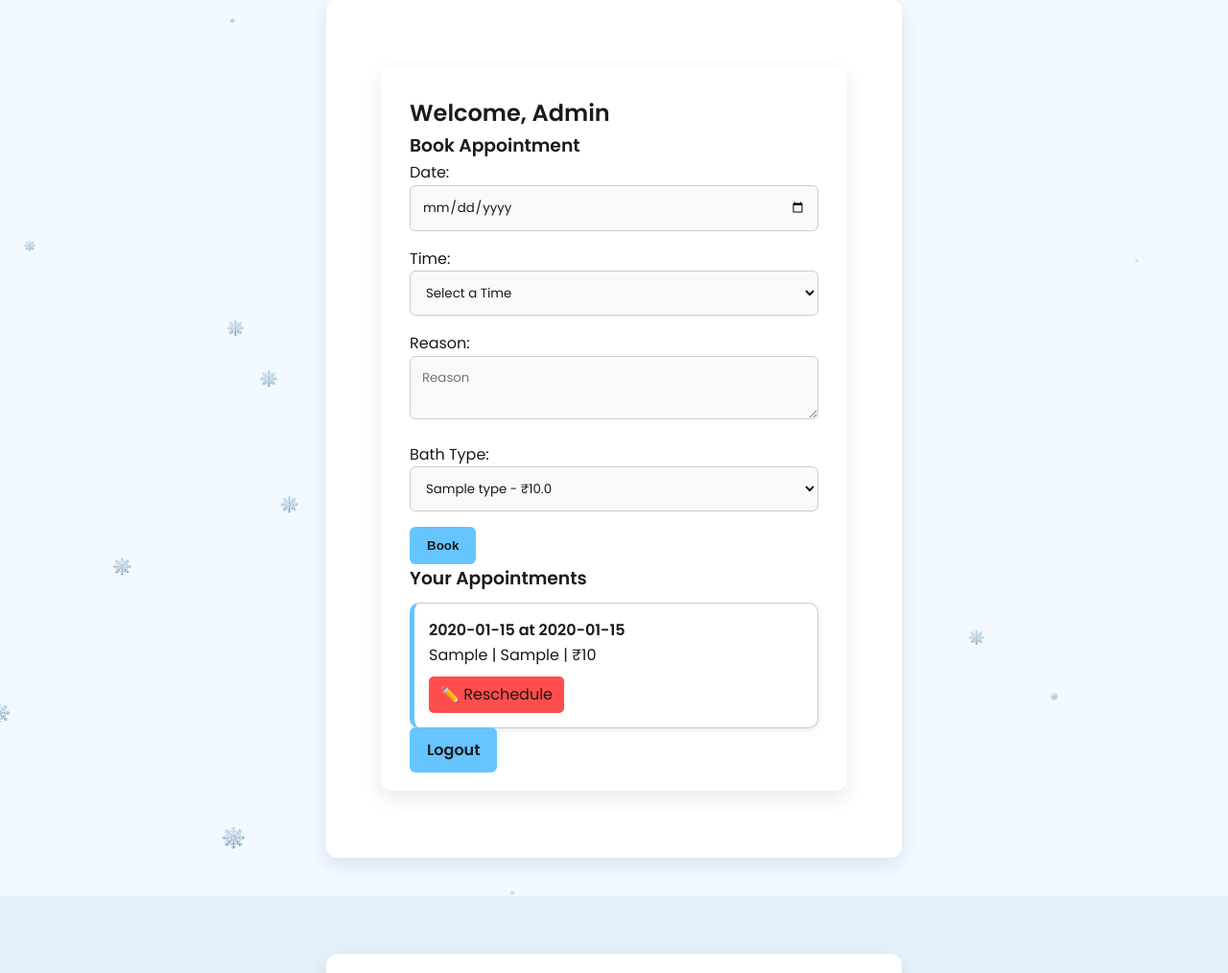
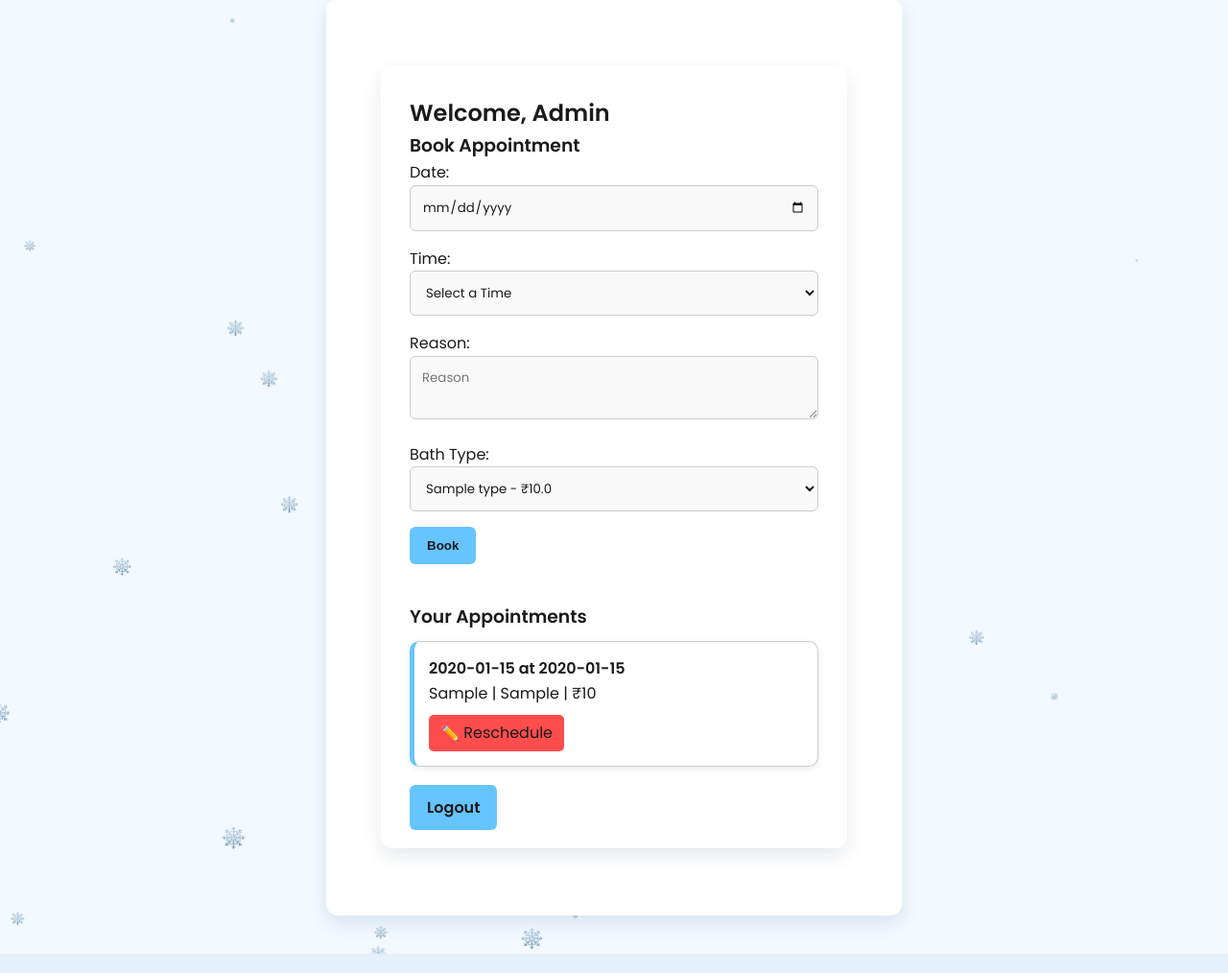
Before and after one commit to manish-1994/freezehouse-flask, a Flask app: page /dashboard in a window 1280 px wide. Shown: the part 124-1138 px from the top of the page at 96% size. Run offline with Flask 3, Linux system fonts and the light colour scheme; a user stored in the database is signed in; tables that the repository leaves empty hold one stand-in row (values such as "Sample post"); parts of the project's set-up code (start-up, migrations or seed data) failed here and were passed over.

Commit message:
few minor changes

```diff
--- a/templates/dashboard.html
+++ b/templates/dashboard.html
@@ -35,7 +35,7 @@
     <button type="submit" class="btn">Book</button>
   </form>
 
-  <h3>Your Appointments</h3>
+  <h3 style="margin-top: 40px;">Your Appointments</h3>
   <ul class="card-list">
     {% for appointment in appointments %}
       <li class="card">
@@ -44,11 +44,13 @@
         <a href="{{ url_for('reschedule_appointment', id=appointment.id) }}">✏️ Reschedule</a>
       </li>
     {% else %}
-      <li>No appointments yet.</li>
+      <li style="margin-top: 10px;">No appointments yet.</li>
     {% endfor %}
   </ul>
 
-  <p><a href="{{ url_for('logout') }}" class="btn" style="margin-top: 20px;">Logout</a></p>
+  <div style="margin-top: 30px;">
+    <a href="{{ url_for('logout') }}" class="btn">Logout</a>
+  </div>
 </div>
 {% endblock %}
 
```
